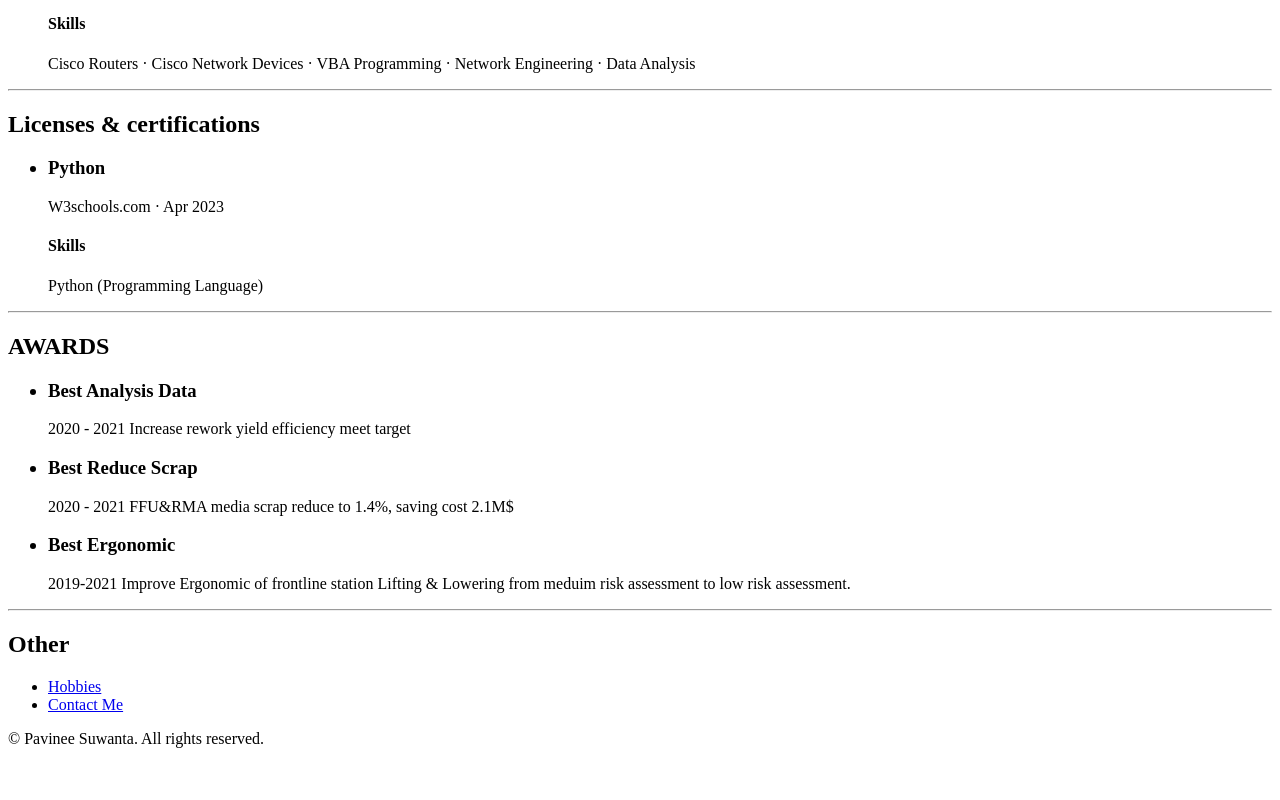
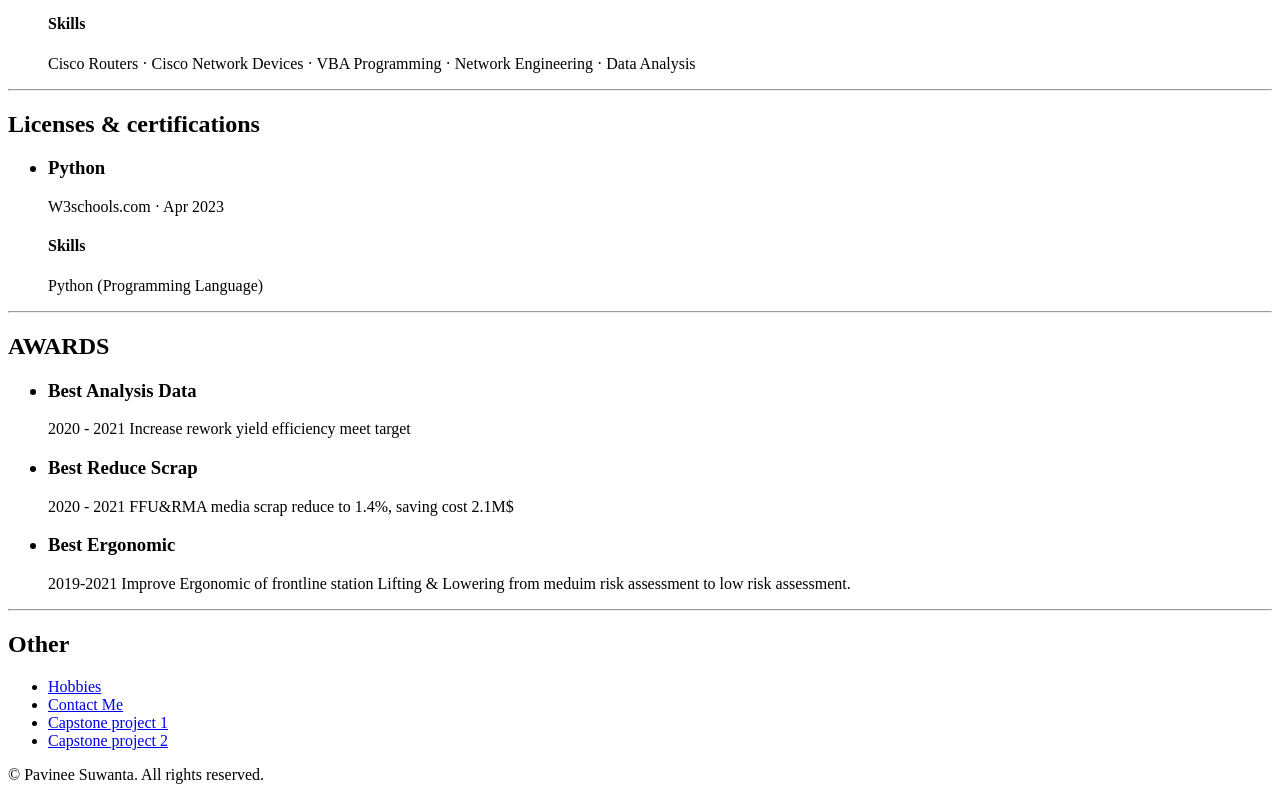
Before and after one commit to TKDevgirl/Resume-Online, a plain HTML site: page index.html in a window 1280 px wide. Shown: the part 1383-2183 px from the top of the page. Before the commit the page ends 2147 px from the top, so only its background shows below. Drawn offline with Linux system fonts and the light colour scheme.

Commit message:
Add Project have done

```diff
--- a/index.html
+++ b/index.html
@@ -89,6 +89,8 @@
     <ul>
         <li><a href="./public/Hobbies.html"> Hobbies</a></li>
         <li><a href="./public/contact.html"> Contact Me</a></li>
+        <li><a href="https://tkdevgirl.github.io/html-portfolio/"> Capstone project 1</a></li>
+        <li><a href="https://tkdevgirl.github.io/TKDevGirl-Personalsite/"> Capstone project 2</a></li>
 
     </ul>
 
```
